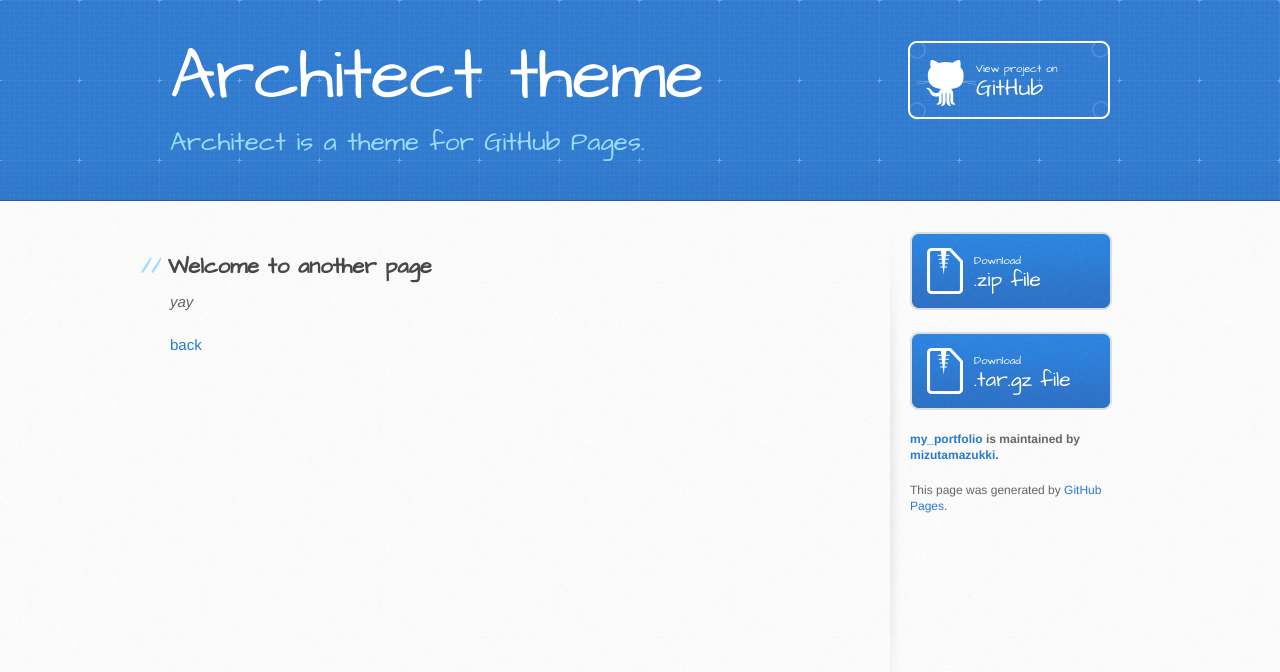
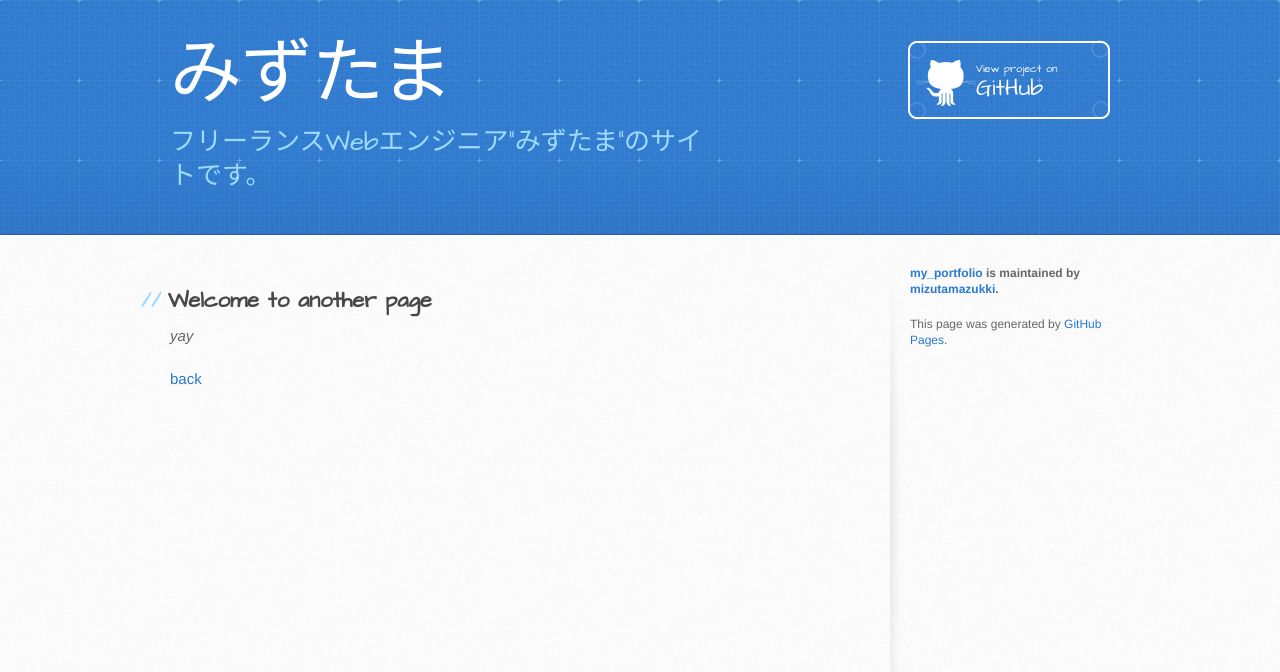
Before and after one commit to mizutamazukki/my_portfolio, a Jekyll site: the page built from another-page.md, in a window 1280 px wide. Shown: the top 672 px of the page. Built offline with Jekyll 4.4.1, drawn with Linux system fonts in a browser that asks for light colours; our own code applies the rules of GitHub Pages for plain Markdown files.

Commit message:
configの変更

```diff
--- a/_config.yml
+++ b/_config.yml
@@ -1,5 +1,5 @@
-title: Architect theme
-description: Architect is a theme for GitHub Pages.
-show_downloads: true
+title: みずたま
+description: フリーランスWebエンジニア"みずたま"のサイトです。
+show_downloads: false
 google_analytics:
 theme: jekyll-theme-architect
```
